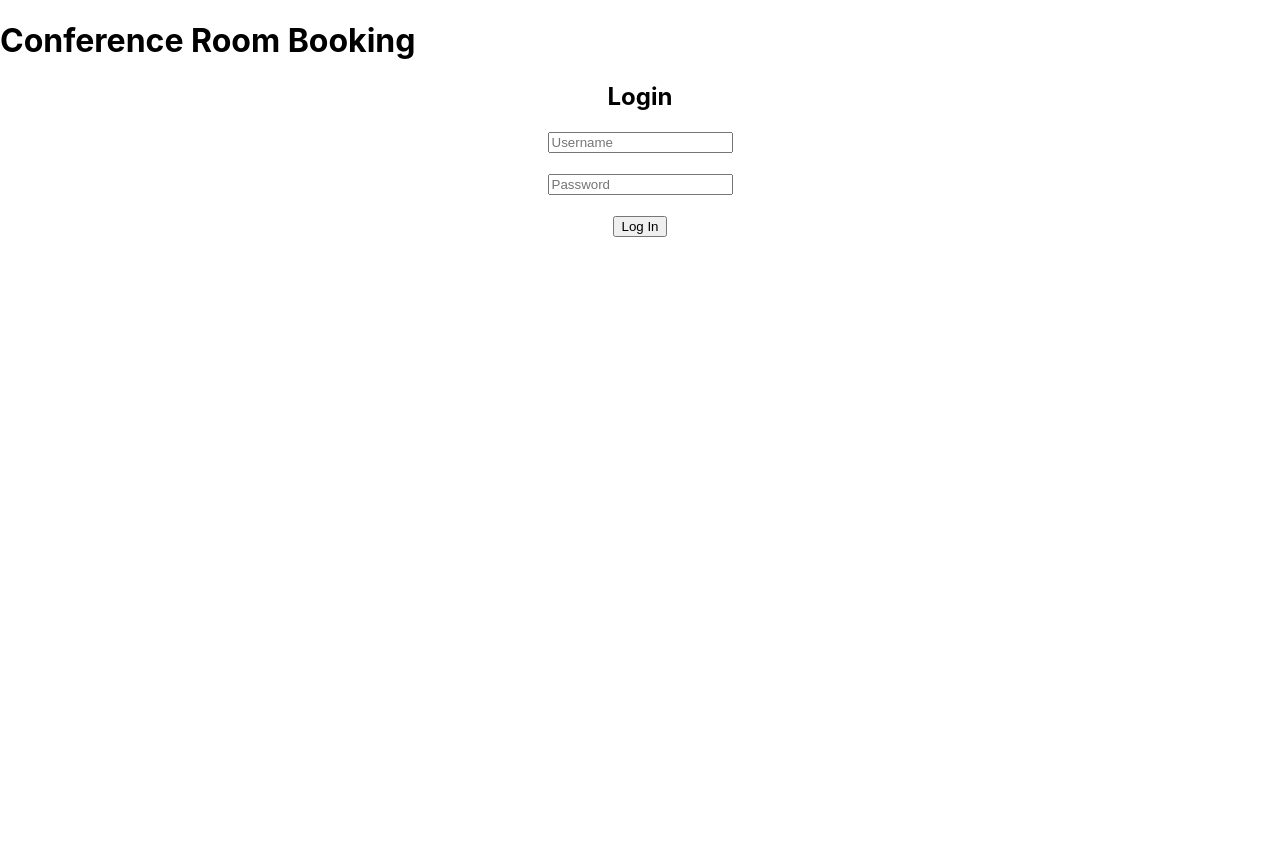
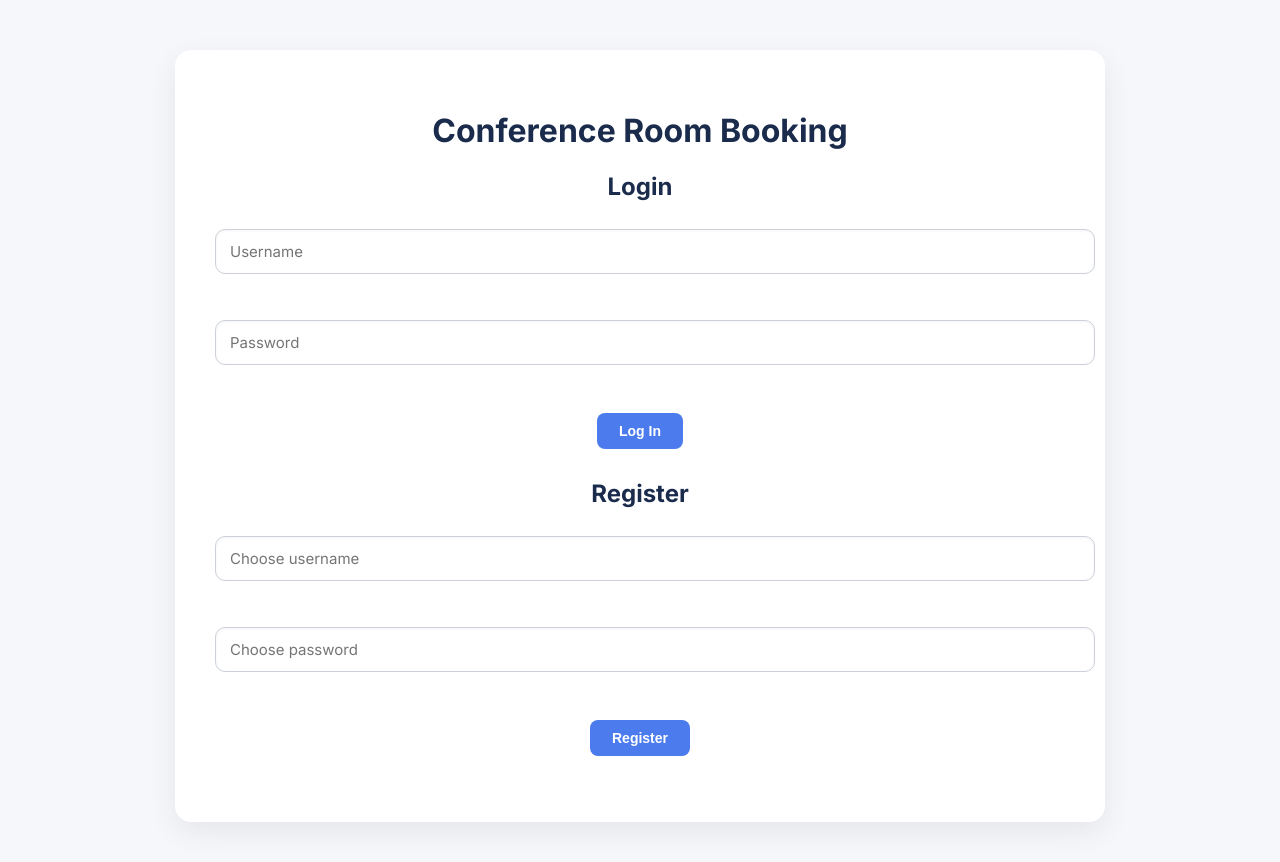
Before and after one commit to RiyaaVishnoi/conference-booking-frontend, a React (Create React App) app: page / in a window 1280 px wide. Shown: the top 862 px of the page. Before the commit the page ends 800 px from the top, so only its background shows below. Built offline with nearby package versions, Linux system fonts and the light colour scheme.

Commit message:
- user interface and login working

```diff
--- a/public/index.html
+++ b/public/index.html
@@ -3,6 +3,7 @@
   <head>
     <meta charset="utf-8" />
     <link rel="icon" href="%PUBLIC_URL%/favicon.ico" />
+    <link href="https://fonts.googleapis.com/css2?family=Inter:wght@400;600;700&display=swap" rel="stylesheet">
     <meta name="viewport" content="width=device-width, initial-scale=1" />
     <meta name="theme-color" content="#000000" />
     <meta
--- /dev/null
+++ b/src/AdminBookings.js
@@ -0,0 +1,53 @@
+import { useEffect, useState } from 'react';
+import api from './axios';
+
+function AdminBookings() {
+  const [bookings, setBookings] = useState([]);
+  const [error, setError] = useState('');
+
+  const fetchAllBookings = async () => {
+    try {
+      const response = await api.get('/bookings/');
+      setBookings(response.data);
+    } catch (err) {
+      setError('Failed to fetch bookings.');
+    }
+  };
+
+  const handleDelete = async (id) => {
+    try {
+      await api.delete(`/bookings/${id}/`);
+      fetchAllBookings(); // Refresh after deletion
+    } catch (err) {
+      alert('Failed to delete booking.');
+    }
+  };
+
+  useEffect(() => {
+    fetchAllBookings();
+  }, []);
+
+  return (
+    <div className="section">
+      <h2>All Bookings (Admin)</h2>
+      {error && <p className="error">{error}</p>}
+      {bookings.length === 0 ? (
+        <p>No bookings found.</p>
+      ) : (
+        <ul>
+          {bookings.map((b) => (
+            <li key={b.id}>
+              <strong>{b.room}</strong><br />
+              User: {b.user}<br />
+              Date: {b.date} at {b.time}<br />
+              Purpose: {b.purpose}<br />
+              <button onClick={() => handleDelete(b.id)}>Cancel</button>
+            </li>
+          ))}
+        </ul>
+      )}
+    </div>
+  );
+}
+
+export default AdminBookings;
--- /dev/null
+++ b/src/AdminRoomManager.js
@@ -0,0 +1,95 @@
+import { useEffect, useState } from 'react';
+import api from './axios';
+
+function AdminRoomManager() {
+  const [rooms, setRooms] = useState([]);
+  const [form, setForm] = useState({ name: '', location: '', capacity: '' });
+  const [editId, setEditId] = useState(null);
+
+  const fetchRooms = async () => {
+    try {
+      const response = await api.get('/rooms/');
+      setRooms(response.data);
+    } catch (err) {
+      console.error('Failed to fetch rooms');
+    }
+  };
+
+  const handleSubmit = async (e) => {
+    e.preventDefault();
+    try {
+      if (editId) {
+        await api.put(`/rooms/${editId}/`, form);
+      } else {
+        await api.post('/rooms/', form);
+      }
+      setForm({ name: '', location: '', capacity: '' });
+      setEditId(null);
+      fetchRooms();
+    } catch (err) {
+      console.error('Failed to save room');
+    }
+  };
+
+  const handleDelete = async (id) => {
+    try {
+      await api.delete(`/rooms/${id}/`);
+      fetchRooms();
+    } catch (err) {
+      console.error('Failed to delete room');
+    }
+  };
+
+  const handleEdit = (room) => {
+    setEditId(room.id);
+    setForm({ name: room.name, location: room.location, capacity: room.capacity });
+  };
+
+  useEffect(() => {
+    fetchRooms();
+  }, []);
+
+  return (
+    <div className="section">
+      <h2>Manage Rooms (Admin)</h2>
+
+      <form onSubmit={handleSubmit}>
+        <input
+          type="text"
+          placeholder="Room Name"
+          value={form.name}
+          onChange={(e) => setForm({ ...form, name: e.target.value })}
+          required
+        />
+        <input
+          type="text"
+          placeholder="Location"
+          value={form.location}
+          onChange={(e) => setForm({ ...form, location: e.target.value })}
+          required
+        />
+        <input
+          type="number"
+          placeholder="Capacity"
+          value={form.capacity}
+          onChange={(e) => setForm({ ...form, capacity: e.target.value })}
+          required
+        />
+        <button type="submit">{editId ? 'Update Room' : 'Add Room'}</button>
+      </form>
+
+      <ul>
+        {rooms.map((room) => (
+          <li key={room.id}>
+            <strong>{room.name}</strong> - {room.location} (Capacity: {room.capacity})
+            <br />
+            <button onClick={() => handleEdit(room)}>Edit</button>
+            <button onClick={() => handleDelete(room.id)}>Delete</button>
+          </li>
+        ))}
+      </ul>
+    </div>
+  );
+}
+
+export default AdminRoomManager;
--- a/src/App.css
+++ b/src/App.css
@@ -1,38 +1,84 @@
-.App {
-  text-align: center;
+body {
+  margin: 0;
+  padding: 0;
+  font-family: 'Inter', sans-serif;
+  background-color: #f5f7fb;
+  color: #333;
 }
 
-.App-logo {
-  height: 40vmin;
-  pointer-events: none;
+.App {
+  max-width: 850px;
+  margin: 50px auto;
+  padding: 40px;
+  background-color: #fff;
+  border-radius: 16px;
+  box-shadow: 0 10px 30px rgba(0,0,0,0.07);
 }
 
-@media (prefers-reduced-motion: no-preference) {
-  .App-logo {
-    animation: App-logo-spin infinite 20s linear;
-  }
+h1, h2, h3 {
+  text-align: center;
+  color: #1a2b4c;
 }
 
-.App-header {
-  background-color: #282c34;
-  min-height: 100vh;
-  display: flex;
-  flex-direction: column;
-  align-items: center;
-  justify-content: center;
-  font-size: calc(10px + 2vmin);
-  color: white;
+.section {
+  margin-top: 40px;
+  padding: 24px;
+  border-top: 1px solid #ddd;
 }
 
-.App-link {
-  color: #61dafb;
+input, select, textarea {
+  width: 100%;
+  padding: 12px 14px;
+  margin-top: 8px;
+  margin-bottom: 18px;
+  border: 1px solid #ccd1d9;
+  border-radius: 10px;
+  font-size: 15px;
+  font-family: inherit;
+  box-shadow: inset 0 1px 3px rgba(0,0,0,0.05);
 }
 
-@keyframes App-logo-spin {
-  from {
-    transform: rotate(0deg);
-  }
-  to {
-    transform: rotate(360deg);
-  }
+button {
+  padding: 10px 22px;
+  margin: 10px 5px;
+  border: none;
+  border-radius: 8px;
+  background-color: #4b7bec;
+  color: white;
+  font-weight: 600;
+  cursor: pointer;
+  font-size: 14px;
+  transition: all 0.25s ease;
 }
+
+button:hover {
+  background-color: #3867d6;
+}
+
+ul {
+  padding-left: 0;
+}
+
+li {
+  list-style: none;
+  background: #f2f5fc;
+  margin: 12px 0;
+  padding: 16px;
+  border-radius: 10px;
+  text-align: left;
+  box-shadow: 0 2px 6px rgba(0,0,0,0.03);
+}
+
+textarea {
+  min-height: 60px;
+}
+
+.success {
+  color: #2ecc71;
+  font-weight: bold;
+}
+
+.error {
+  color: #e74c3c;
+  font-weight: bold;
+}
--- a/src/App.js
+++ b/src/App.js
@@ -3,6 +3,10 @@ import Login from './Login';
 import RoomList from './RoomList';
 import BookingForm from './BookingForm';
 import MyBookings from './MyBookings';
+import './App.css';
+import AdminBookings from './AdminBookings';
+import AdminRoomManager from './AdminRoomManager';
+import Register from './Register';
 
 function App() {
   const [loggedIn, setLoggedIn] = useState(!!localStorage.getItem('token'));
@@ -14,20 +18,31 @@ function App() {
   return (
     <div className="App">
       <h1>Conference Room Booking</h1>
+
       {!loggedIn ? (
+        <>
         <Login onLogin={handleLogin} />
+        <Register />
+        </>
+
       ) : (
         <>
+          <div style={{ textAlign: 'center', marginBottom: '16px' }}>
             <p>You are logged in! ✅</p>
             <button onClick={() => {
               localStorage.removeItem('token');
-          window.location.reload(); // resets React state
+              window.location.reload();
             }}>
               Logout
             </button>
+          </div>
+
           <RoomList />
           <BookingForm />
           <MyBookings />
+          {localStorage.getItem('is_staff') === 'true' && <AdminBookings />}
+          {localStorage.getItem('is_staff') === 'true' && <AdminRoomManager />}
+
         </>
       )}
     </div>
--- a/src/BookingForm.js
+++ b/src/BookingForm.js
@@ -14,7 +14,7 @@ function BookingForm() {
     const fetchRooms = async () => {
       try {
         const token = localStorage.getItem('token');
-        const response = await api.get('/api/rooms/', {
+        const response = await api.get('/rooms/', {
           headers: {
             Authorization: `Token ${token}`,
           },
--- a/src/Login.js
+++ b/src/Login.js
@@ -16,13 +16,16 @@ function Login({ onLogin }) {
       password,
     });
 
-      const token = response.data.auth_token;
-      localStorage.setItem('token', token); // Save token in browser
-      onLogin(); // Notify App
+    localStorage.setItem('token', response.data.token); // ✅ correct key now
+    localStorage.setItem('is_staff', response.data.is_staff); // ✅ store admin status
+    localStorage.setItem('username', response.data.username); // (optional for UI)
+
+    onLogin(); // Notify App to switch view
   } catch (err) {
     setError('Login failed. Check your credentials.');
   }
 };
+
 
   return (
     <div style={{ textAlign: 'center' }}>
--- a/src/MyBookings.js
+++ b/src/MyBookings.js
@@ -11,7 +11,7 @@ function MyBookings() {
 
   const fetchBookings = async () => {
     try {
-      const response = await api.get('/api/bookings/', {
+      const response = await api.get('/bookings/', {
         headers: { Authorization: `Token ${token}` },
       });
       setBookings(response.data);
--- /dev/null
+++ b/src/Register.js
@@ -0,0 +1,51 @@
+import { useState } from 'react';
+import api from './axios';
+
+function Register() {
+  const [username, setUsername] = useState('');
+  const [password, setPassword] = useState('');
+  const [success, setSuccess] = useState('');
+  const [error, setError] = useState('');
+
+  const handleRegister = async (e) => {
+    e.preventDefault();
+    setError('');
+    setSuccess('');
+
+    try {
+      await api.post('/auth/register/', { username, password });
+      setSuccess('Registration successful! You can now log in.');
+      setUsername('');
+      setPassword('');
+    } catch (err) {
+      setError(err.response?.data?.error || 'Registration failed');
+    }
+  };
+
+  return (
+    <div style={{ textAlign: 'center' }}>
+      <h2>Register</h2>
+      <form onSubmit={handleRegister}>
+        <input
+          type="text"
+          placeholder="Choose username"
+          value={username}
+          onChange={(e) => setUsername(e.target.value)}
+          required
+        /><br /><br />
+        <input
+          type="password"
+          placeholder="Choose password"
+          value={password}
+          onChange={(e) => setPassword(e.target.value)}
+          required
+        /><br /><br />
+        <button type="submit">Register</button>
+        <p style={{ color: 'green' }}>{success}</p>
+        <p style={{ color: 'red' }}>{error}</p>
+      </form>
+    </div>
+  );
+}
+
+export default Register;
--- a/src/RoomList.js
+++ b/src/RoomList.js
@@ -9,7 +9,7 @@ function RoomList() {
     const fetchRooms = async () => {
       try {
         const token = localStorage.getItem('token');
-        const response = await api.get('/api/rooms/', {
+        const response = await api.get('/rooms/', {
           headers: {
             Authorization: `Token ${token}`,
           },
@@ -24,12 +24,12 @@ function RoomList() {
   }, []);
 
   return (
-    <div style={{ textAlign: 'center' }}>
+    <div className="section">
       <h2>Available Rooms</h2>
       {error && <p style={{ color: 'red' }}>{error}</p>}
-      <ul style={{ listStyle: 'none', padding: 0 }}>
+      <ul>
         {rooms.map((room) => (
-          <li key={room.id} style={{ marginBottom: '15px' }}>
+          <li key={room.id}>
             <strong>{room.name}</strong><br />
             Location: {room.location}<br />
             Capacity: {room.capacity}
--- a/src/axios.js
+++ b/src/axios.js
@@ -1,7 +1,15 @@
 import axios from 'axios';
 
 const api = axios.create({
-  baseURL: 'http://127.0.0.1:8000', // Django backend
+  baseURL: 'http://127.0.0.1:8000/api',
+});
+
+api.interceptors.request.use((config) => {
+  const token = localStorage.getItem('token');
+  if (token) {
+    config.headers.Authorization = `Token ${token}`;
+  }
+  return config;
 });
 
 export default api;
```
Lines whose indentation alone changed are shown as unchanged.
